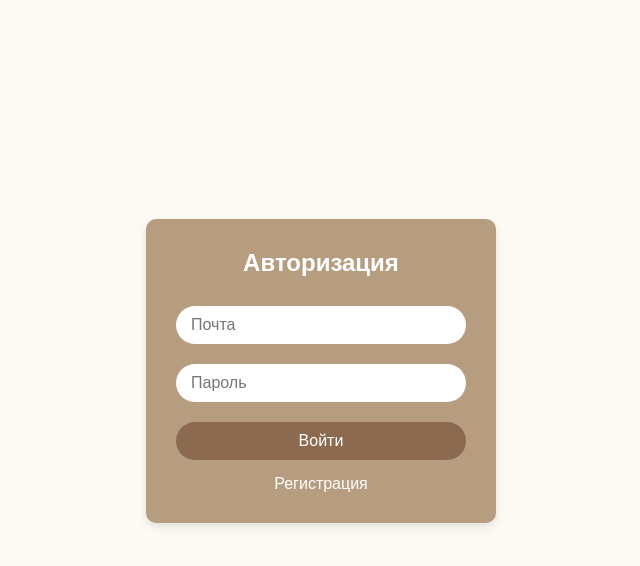
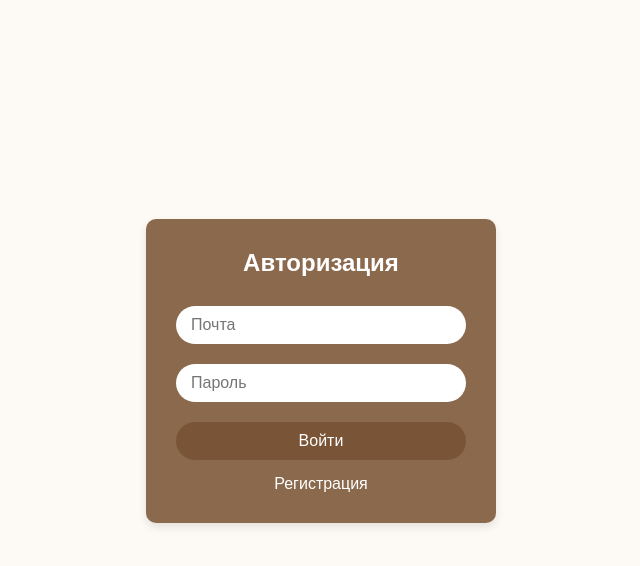
Before and after one commit to abletoburntheweb/echo_delivery_web, a Django app: page /login/ in a window 1280 px wide. Shown: the part 58-624 px from the top of the page, without its empty margins (319-959 px from the left). Run offline with Django 5.2, Linux system fonts and the light colour scheme.

Commit message:
update style

```diff
--- a/core/static/core/css/login.css
+++ b/core/static/core/css/login.css
@@ -32,7 +32,7 @@ body {
 }
 
 .container {
-    background-color: #b79d80;
+    background-color: #8B694D;
     padding: 30px;
     border-radius: 10px;
     box-shadow: 0 4px 8px rgba(0,0,0,0.1);
@@ -63,7 +63,7 @@ input[type="password"] {
 }
 
 button {
-    background-color: #8b6a50;
+    background-color: #7A5436;
     color: white;
     border: none;
     padding: 10px 20px;
@@ -76,7 +76,7 @@ button {
 }
 
 button:hover {
-    background-color: #7a5c45;
+    background-color: #6A4A2E;
 }
 
 /* === Стили для ссылок === */
```
